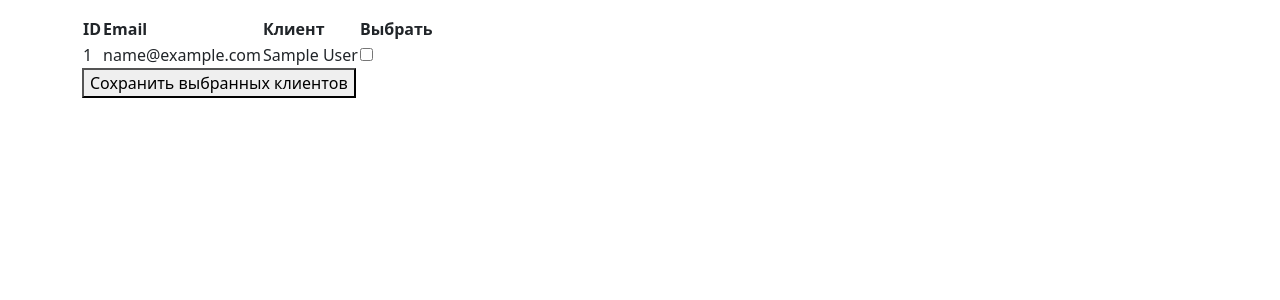
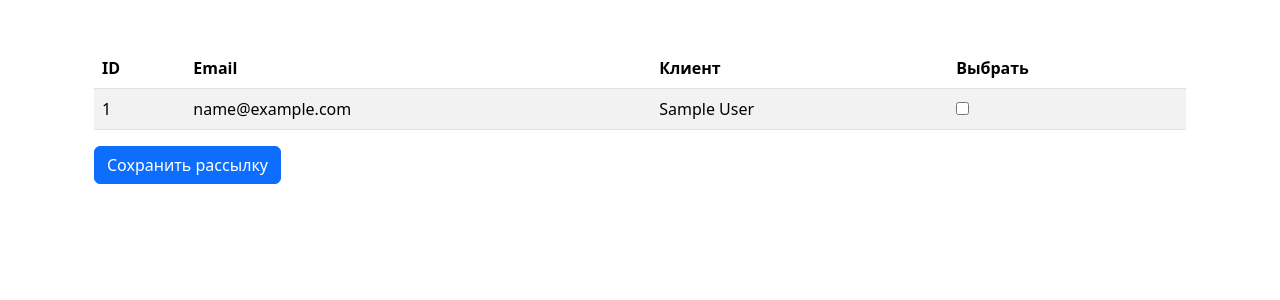
Before and after one commit to exetch/mailing_management_service, a Django app: page /mailing/add_clients/1/ in a window 1280 px wide. Shown: the part 56-356 px from the top of the page. Run offline with Django 4.2, Linux system fonts and the light colour scheme; tables that the repository leaves empty hold one stand-in row (values such as "Sample post"); some libraries are stand-ins or nearby versions.

Commit message:
fix clients_list

```diff
--- a/mailing/templates/mailing/add_clients_to_mailing.html
+++ b/mailing/templates/mailing/add_clients_to_mailing.html
@@ -1,9 +1,10 @@
 {% extends 'mailing/base.html' %}
 
 {% block content %}
+<div class="container mt-5">
     <form method="post" action="{% url 'add_clients_to_mailing' mailing_id %}">
         {% csrf_token %}
-    <table>
+        <table class="table table-striped">
             <thead>
                 <tr>
                     <th>ID</th>
@@ -25,6 +26,7 @@
                 {% endfor %}
             </tbody>
         </table>
-    <button type="submit">Сохранить выбранных клиентов</button>
+        <button type="submit" class="btn btn-primary">Сохранить рассылку</button>
     </form>
+</div>
 {% endblock %}
```
Lines whose indentation alone changed are shown as unchanged.
